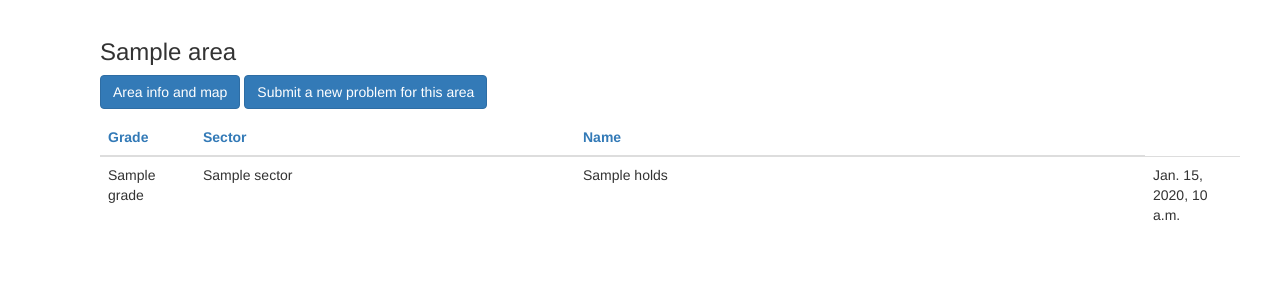
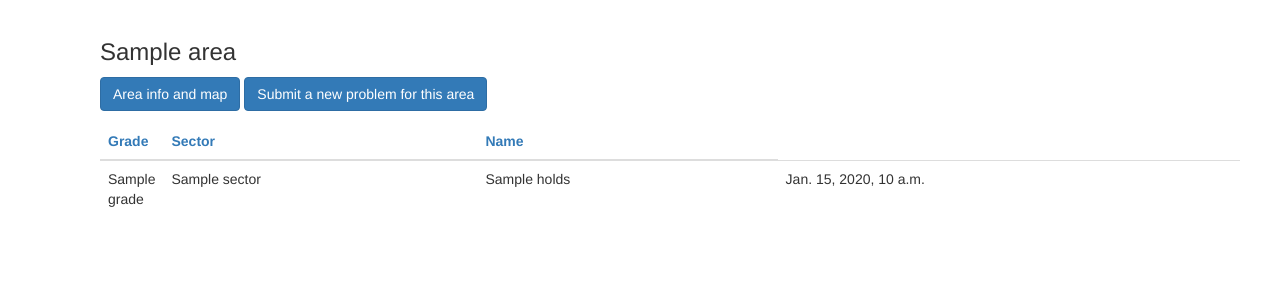
Before and after one commit to jalibras/coop, a Django app: template coop/guide/templates/guide/area.html in a window 1280 px wide. Shown: the part 51-351 px from the top of the page. Run offline with Django 3.2, Linux system fonts and the light colour scheme; the template is opened without the code that fills it: most values are stand-ins (such as "Sample title", 1, 10 or a date in 2020); some libraries are stand-ins or nearby versions.

Commit message:
added some css for the problem list

```diff
--- a/coop/guide/templates/guide/area.html
+++ b/coop/guide/templates/guide/area.html
@@ -8,48 +8,48 @@
 
 <div class="container">
     <h3>{{area.name}}</h3>
-    <a class="btn btn-primary" href ="{% url 'guide:area_map' area.id %}">Area info and map</a>
+    <a class="btn btn-primary" id="info-button" href ="{% url 'guide:area_map' area.id %}">Area info and map</a>
     {% if True %}
     <a href="{% url "guide:submit" area.area_type %}?area={{area.id}}&setter={{request.user.first_name}} {{request.user.last_name}}&date={% now "Y-m-d" %}" class="btn btn-primary" role="button">Submit a new problem for this area</a>
     {% elif False %}
-    <a href="{% url "login"%}?next={{ request.path }}" class="btn btn-primary" role="button">Login to submit a new problem for this area</a>
+    <a href="{% url "login"%}?next={{ request.path }}" id="new-problem-button" class="btn btn-primary" role="button">Login to submit a new problem for this area</a>
 
     {% endif %}
     <p>
 
     <table class="table table-hover problem-list">
         <thead class="problem-list-header-row">
-            <th class="col-md-1"><a href="{{request.path}}?order_by={% if ob == "grade" %}-{% endif %}grade">Grade</a></th>
-            <th class="col-md-4"><a href="{{request.path}}?order_by={% if ob == "sector" %}-{% endif %}sector">Sector</a></th>
+            <th class="grade-column"><a href="{{request.path}}?order_by={% if ob == "grade" %}-{% endif %}grade">Grade</a></th>
+            <th class=""><a href="{{request.path}}?order_by={% if ob == "sector" %}-{% endif %}sector">Sector</a></th>
             {% if area.area_type == 'artificial' %}
-            <th class="col-md-3"><a href="{{request.path}}?order_by={% if ob == "artificialproblem__holds" %}-{% endif %}artificialproblem__holds">Hold colour</a></th>
-            <th class="col-md-3"><a href="{{request.path}}?order_by={% if ob == "artificialproblem__date" %}-{% endif %}artificialproblem__date">Date</a></th>
+            <th class=""><a href="{{request.path}}?order_by={% if ob == "artificialproblem__holds" %}-{% endif %}artificialproblem__holds">Hold colour</a></th>
+            <th class=""><a href="{{request.path}}?order_by={% if ob == "artificialproblem__date" %}-{% endif %}artificialproblem__date">Date</a></th>
             {% else %}
-            <th class="col-md-6"><a href="{{request.path}}?order_by=naturalproblem__name">Name</a></th>
+            <th class=""><a href="{{request.path}}?order_by=naturalproblem__name">Name</a></th>
             {% endif %}
             {% if request.user.member %}
-            <th class="col-md-1">Done</th>
+            <th class="">Done</th>
             {% endif %}
         </thead>
         {% for prob in prob_list %}
-        <tr class="clickable-row" onclick="rowClickHandler(this)" data-href="{% url "guide:problem" prob.id %}">
-            <td class="col-md-1 problem-grade" data="{{prob.grade}}"><div >{{prob.grade}}</div></td>
-            <td class="col-md-4">{{prob.sector.name}}</td>
+        <tr class="clickable-row problem-row" onclick="rowClickHandler(this)" data-href="{% url "guide:problem" prob.id %}">
+            <td class="grade-column problem-grade" data="{{prob.grade}}"><div>{{prob.grade}}</div></td>
+            <td class=""><div>{{prob.sector.name}}</div></td>
             {% if prob.artificialproblem %}
-            <td class="col-md-3">
-                {{prob.artificialproblem.holds}}
+            <td class="">
+                <div>{{prob.artificialproblem.holds}}</div>
             </td>
-            <td class="col-md-3">
-                {{prob.artificialproblem.date | default:"" }}
+            <td class="">
+                <div>{{prob.artificialproblem.date | default:"" }}</div>
             </td>
             {% elif prob.naturalproblem %}
-            <td class="col-md-6">
-                {{prob.naturalproblem.name}}
+            <td class="">
+                <div>{{prob.naturalproblem.name}}</div>
             </td>
             {% else %}
             {%endif%}
             {% if request.user.member %}
-            <td class="col-md-1">{% if request.user.member %} {% if request.user.member in prob.done_by.all %}<span class="glyphicon glyphicon-ok problem-member-checkmark"></span>{% else %}<span class="glyphicon glyphicon-remove"></span>{%endif %} {%else %}  {% endif %}</td>
+            <td class=""><div>{% if request.user.member %} {% if request.user.member in prob.done_by.all %}<span class="glyphicon glyphicon-ok problem-member-done"></span>{% else %}<span class="glyphicon glyphicon-remove problem-member-notdone"></span>{%endif %} {%else %}  {% endif %}</div></td>
             {% endif %}
         </tr>
         {% endfor %}
--- a/coop/guide/templates/guide/problem.html
+++ b/coop/guide/templates/guide/problem.html
@@ -21,7 +21,7 @@
 <script src="{% static "js/problem.js" %}">
 </script>
 <p class="status-element">
-{% if request.user.member in problem.done_by.all %}<span class="glyphicon glyphicon-ok problem-member-checkmark"></span>{% else %}<span class="glyphicon glyphicon-remove"></span>{%endif %}
+{% if request.user.member in problem.done_by.all %}<span class="glyphicon glyphicon-ok problem-member-done"></span>{% else %}<span class="glyphicon glyphicon-remove problem-member-notdone"></span>{%endif %}
 </p>
 <span class="btn btn-primary"  onclick="toggleStatus({{request.user.id}},{{problem.id}})">Change this</span>
 
--- a/coop/guide/views.py
+++ b/coop/guide/views.py
@@ -236,9 +236,9 @@ def get_problem_status(request,userid,problemid):
     m = User.objects.get(id = userid).member
     p = BaseProblem.objects.get(id=problemid)
     if m in p.done_by.all():
-        return HttpResponse('<span class="glyphicon glyphicon-ok problem-member-checkmark"></span>')
+        return HttpResponse('<span class="glyphicon glyphicon-ok problem-member-done"></span>')
     else:
-        return HttpResponse('<span class="glyphicon glyphicon-remove"></span>')
+        return HttpResponse('<span class="glyphicon glyphicon-remove problem-member-notdone"></span>')
 
 
 
--- /dev/null
+++ b/coop/static/css/coop-guide.css
@@ -0,0 +1,32 @@
+/* some space around buttons when they stack*/
+
+.btn {
+    margin-top:2px;
+    margin-bottom:2px;
+}
+
+.problem-grade {
+}
+
+.problem-list {
+}
+
+.problem-list td {
+}
+
+.problem-list td div {
+}
+
+.grade-column {
+    width:35px;
+}
+
+.problem-member-done {
+    color:#00df00;
+    font-size:large;
+}
+
+.problem-member-notdone {
+    color:#aaa;
+    font-size:large;
+}
--- a/coop/static/css/starter-template.css
+++ b/coop/static/css/starter-template.css
@@ -40,45 +40,3 @@ body {
   border-top-left-radius: 0;
   border-top-right-radius: 0;
 }
-
-
-/* styling for the problem list */
-
-.panel-heading {
-    cursor: pointer;
-    border-radius:5px;
-    padding:0px;
-}
-
-.panel-title {
-}
-
-
-.problem-grade {
-    max-width:30px;
-}
-
-.problem-sector {
-}
-
-.problem-list{
-}
-
-.problem-list-header-row {
-    font-weight:900;
-}
-
-
-
-.problem-list-item {
-    cursor:pointer;
-}
-
-.problem-info-sign {
-    font-size:20px;
-}
-
-.problem-member-checkmark {
-    color:#0d0;
-    font-size:large;
-}
--- a/coop/templates/base.html
+++ b/coop/templates/base.html
@@ -20,6 +20,7 @@
 
     <!-- Custom styles for this template -->
     <link href="{% static "css/starter-template.css" %}" rel="stylesheet">
+    <link href="{% static "css/coop-guide.css" %}" rel="stylesheet">
 
 
     <!-- HTML5 shim and Respond.js for IE8 support of HTML5 elements and media queries -->
```
Also changed, not shown: coop/static/css/OLD-coop-guide.css (added, +41 -0 lines).
